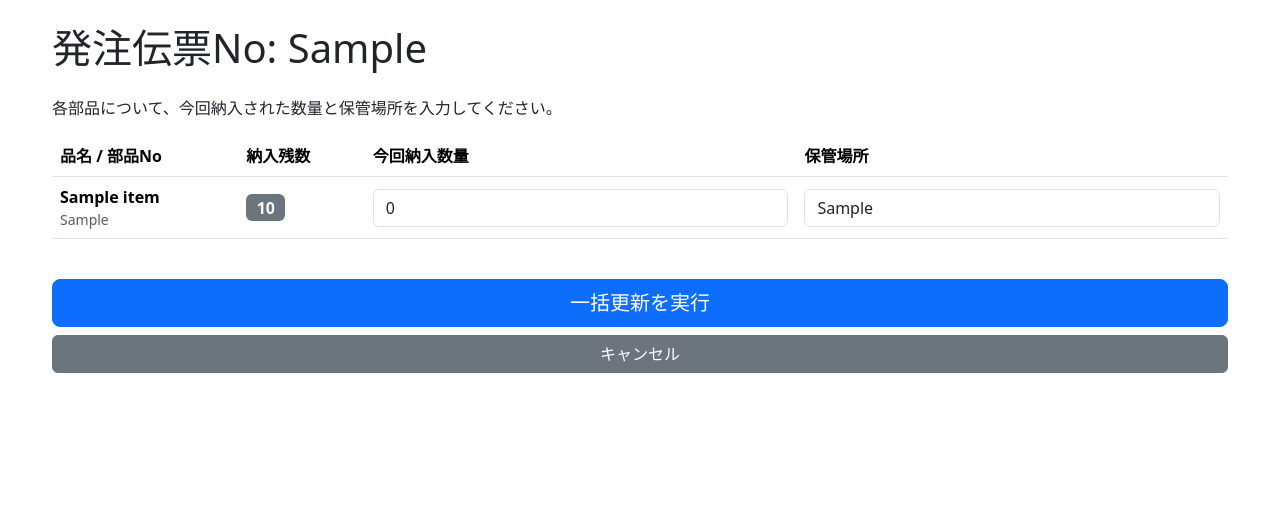
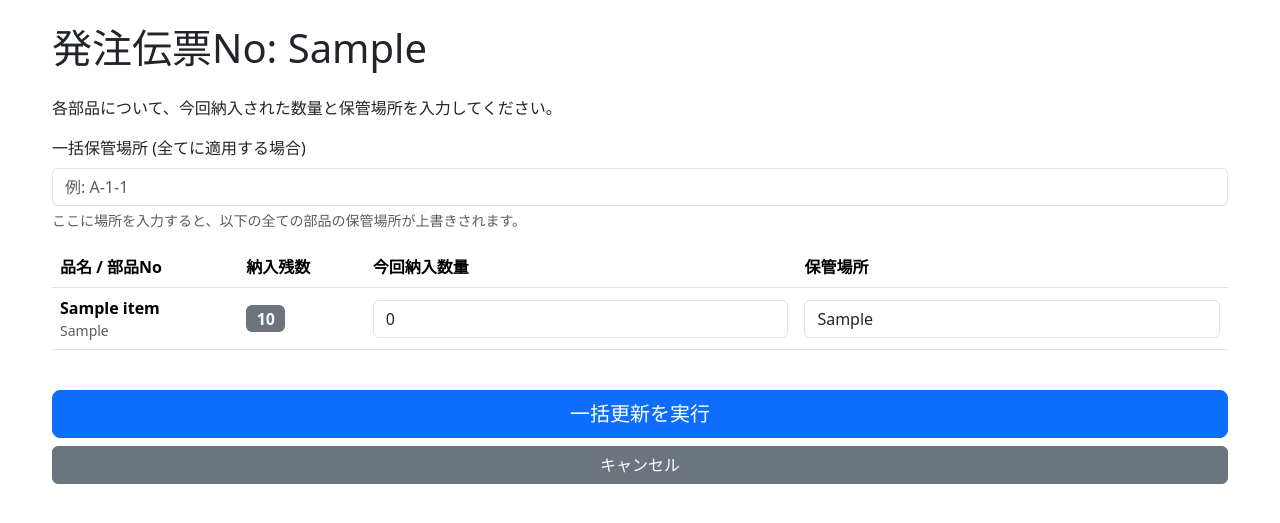
Before and after one commit to ko-matsushita2404/inventory-dashboard, a Flask app: template templates/update_form.html in a window 1280 px wide. Shown: the part 76-599 px from the top of the page. Run offline with Flask 3, Linux system fonts and the light colour scheme; the template is opened without the code that fills it: most values are stand-ins (such as "Sample title", 1, 10 or a date in 2020); data that the repository does not hold is empty; parts of the project's set-up code (start-up, migrations or seed data) failed here and were passed over.

Commit message:
Update update_form.html

```diff
--- a/templates/update_form.html
+++ b/templates/update_form.html
@@ -7,6 +7,11 @@
     <p>各部品について、今回納入された数量と保管場所を入力してください。</p>
 
     <form action="{{ url_for('update_slip', order_slip_no=order_slip_no) }}" method="post">
+        <div class="mb-3">
+            <label for="bulk_storage_location" class="form-label">一括保管場所 (全てに適用する場合)</label>
+            <input type="text" class="form-control" id="bulk_storage_location" name="bulk_storage_location" placeholder="例: A-1-1">
+            <div class="form-text">ここに場所を入力すると、以下の全ての部品の保管場所が上書きされます。</div>
+        </div>
         <div class="table-responsive">
             <table class="table">
                 <thead>
```
